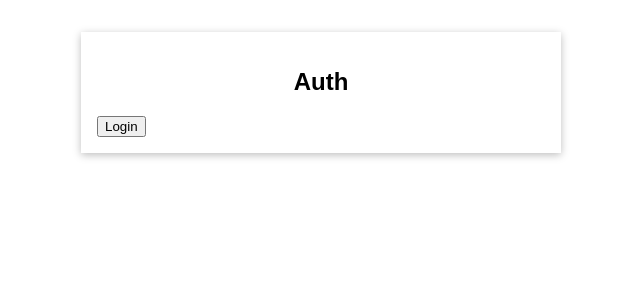
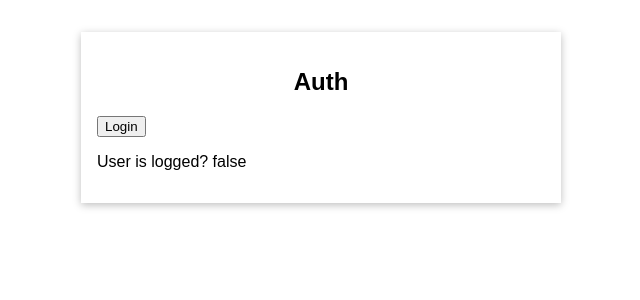
Before and after one commit to vasekzdvihal/udemy-javascript, a Vue app in the folder Vue-TheCompleteGuide/15_Vuex/: page / in a window 1280 px wide. Shown: the top 300 px of the page, without its empty margins (319-959 px from the left). Built offline with nearby package versions, Linux system fonts and the light colour scheme.

Commit message:
Vue.js - Vuex, Understanding Local Module State

```diff
--- a/Vue-TheCompleteGuide/15_Vuex/src/components/UserAuth.vue
+++ b/Vue-TheCompleteGuide/15_Vuex/src/components/UserAuth.vue
@@ -1,6 +1,7 @@
 <template>
   <button v-if="!isAuth" @click="login">Login</button>
   <button v-if="isAuth" @click="logout">Logout</button>
+  <p>User is logged? {{ isTestAuth }}</p>
 </template>
 
 <script>
@@ -17,6 +18,9 @@ export default {
   computed: {
     isAuth() {
       return this.$store.getters.userIsAuthenticated;
+    },
+    isTestAuth() {
+      return this.$store.getters.testAuth;
     }
   }
 }
--- a/Vue-TheCompleteGuide/15_Vuex/src/main.js
+++ b/Vue-TheCompleteGuide/15_Vuex/src/main.js
@@ -14,10 +14,11 @@ const counterModule = {
             state.counter++;
         },
         increase(state, payload) {
+            console.log(state);
             state.counter = state.counter + payload.value;
         },
     },
-    actions: {
+    actions: { // v action jdou delat async operace
         increment(context) {
             setTimeout(function() {
                 context.commit('increment');
@@ -29,6 +30,9 @@ const counterModule = {
         },
     },
     getters: {
+        testAuth(state, getters, rootState) {
+            return rootState.isLoggedIn;
+        },
         finalCounter(state) {
             return state.counter * 3;
         },
```
